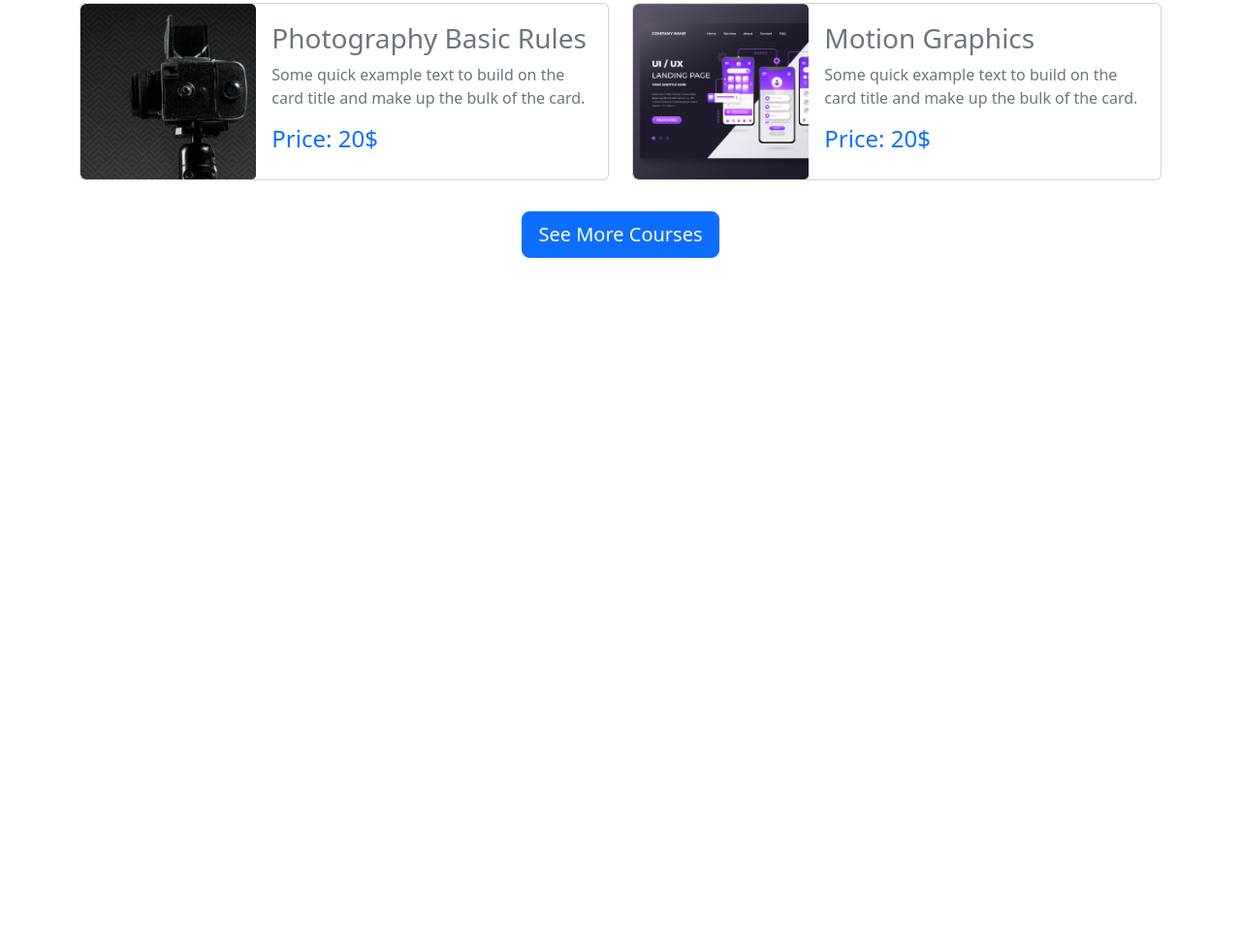
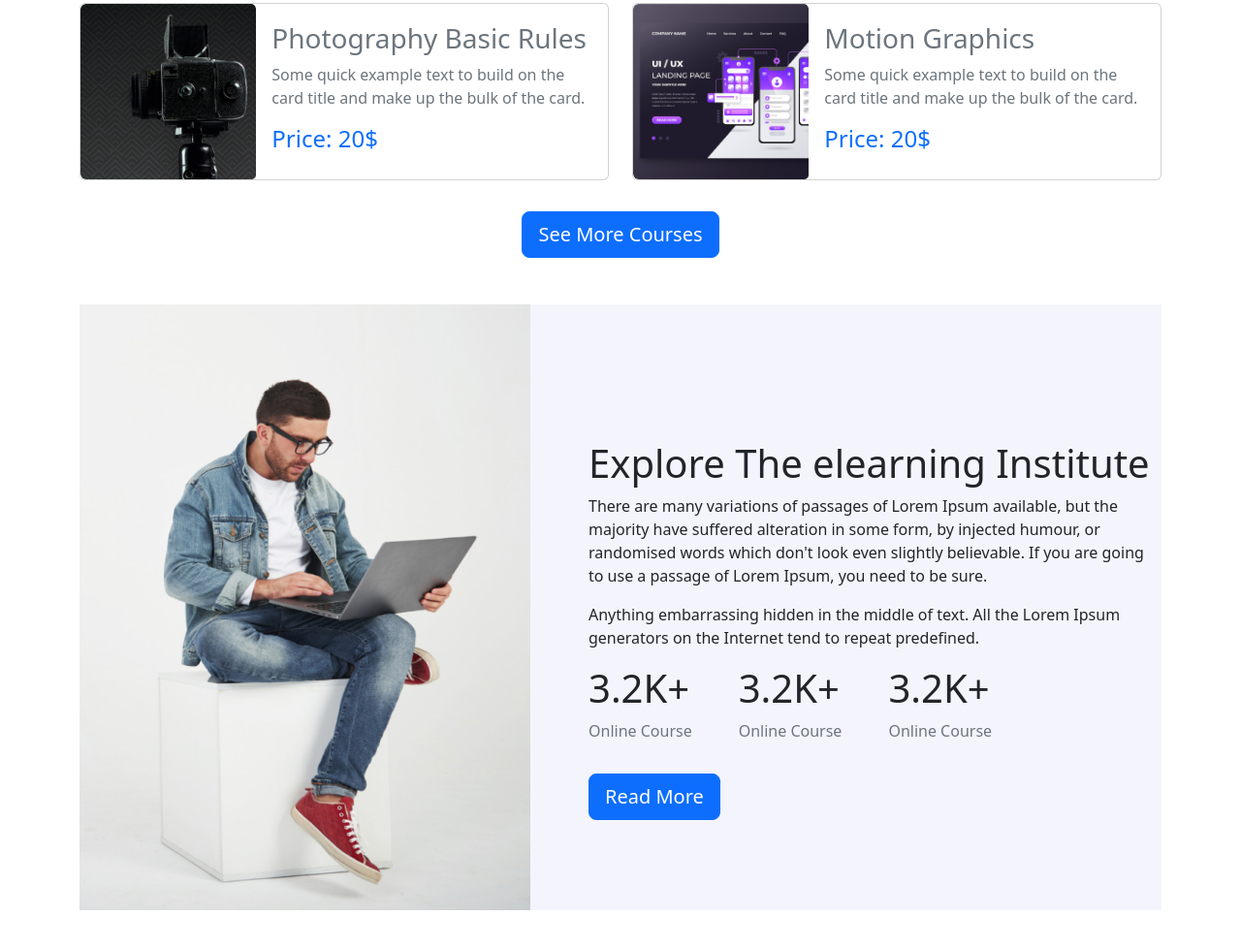
Before and after one commit to CodeWithJahangir/educare, a plain HTML site: page index.html in a window 1280 px wide. Shown: the part 1419-2397 px from the top of the page at 97% size. Before the commit the page ends 1733 px from the top, so only its background shows below. Drawn offline with nearby package versions, Linux system fonts and the light colour scheme.

Commit message:
add explore institute section

```diff
--- a/index.html
+++ b/index.html
@@ -161,7 +161,7 @@
               <div class="col-md-4">
                 <img
                   src="./images/course/course-1.png"
-                  class="img-fluid rounded-start card-img-top"
+                  class="img-fluid rounded-start card-img-top h-100"
                   alt="..."
                 />
               </div>
@@ -186,7 +186,7 @@
               <div class="col-md-4">
                 <img
                   src="./images/course/course-2.png"
-                  class="img-fluid rounded-start card-img-top"
+                  class="img-fluid rounded-start card-img-top h-100"
                   alt="..."
                 />
               </div>
@@ -211,7 +211,7 @@
               <div class="col-md-4">
                 <img
                   src="./images/course/course-3.png"
-                  class="img-fluid rounded-start card-img-top"
+                  class="img-fluid rounded-start card-img-top h-100"
                   alt="..."
                 />
               </div>
@@ -236,7 +236,7 @@
               <div class="col-md-4">
                 <img
                   src="./images/course/course-4.png"
-                  class="img-fluid rounded-start card-img-top"
+                  class="img-fluid rounded-start card-img-top h-100"
                   alt="..."
                 />
               </div>
@@ -259,7 +259,7 @@
               <div class="col-md-4">
                 <img
                   src="./images/course/course-5.png"
-                  class="img-fluid rounded-start card-img-top"
+                  class="img-fluid rounded-start card-img-top h-100"
                   alt="..."
                 />
               </div>
@@ -282,7 +282,7 @@
               <div class="col-md-4">
                 <img
                   src="./images/course/course-1.png"
-                  class="img-fluid rounded-start card-img-top"
+                  class="img-fluid rounded-start card-img-top h-100"
                   alt="..."
                 />
               </div>
@@ -304,6 +304,52 @@
         <button class="btn btn-primary btn-lg">See More Courses</button>
       </div>
       <!-- Course card end -->
+
+      <!-- Explore institute start -->
+      <div class="container my-5" style="background-color: #f4f4fd">
+        <div class="row">
+          <div class="col-md-5 p-0">
+            <img src="./images/working.png" alt="" class="img-fluid h-100" />
+          </div>
+          <div
+            class="col-md-7 d-flex justify-content-center align-items-center"
+          >
+            <div class="ps-5 mt-5">
+              <h1>Explore The elearning Institute</h1>
+              <p>
+                There are many variations of passages of Lorem Ipsum available,
+                but the majority have suffered alteration in some form, by
+                injected humour, or randomised words which don't look even
+                slightly believable. If you are going to use a passage of Lorem
+                Ipsum, you need to be sure.
+              </p>
+              <p>
+                Anything embarrassing hidden in the middle of text. All the
+                Lorem Ipsum generators on the Internet tend to repeat
+                predefined.
+              </p>
+              <div>
+                <ul class="d-flex ps-0 list-unstyled">
+                  <li>
+                    <h1>3.2K+</h1>
+                    <p class="text-muted">Online Course</p>
+                  </li>
+                  <li class="ps-5">
+                    <h1>3.2K+</h1>
+                    <p class="text-muted">Online Course</p>
+                  </li>
+                  <li class="ps-5">
+                    <h1>3.2K+</h1>
+                    <p class="text-muted">Online Course</p>
+                  </li>
+                </ul>
+              </div>
+              <button class="btn btn-primary btn-lg">Read More</button>
+            </div>
+          </div>
+        </div>
+      </div>
+      <!-- Explore institute end -->
     </main>
 
     <!-- Bootstrap Js cdn link -->
```
